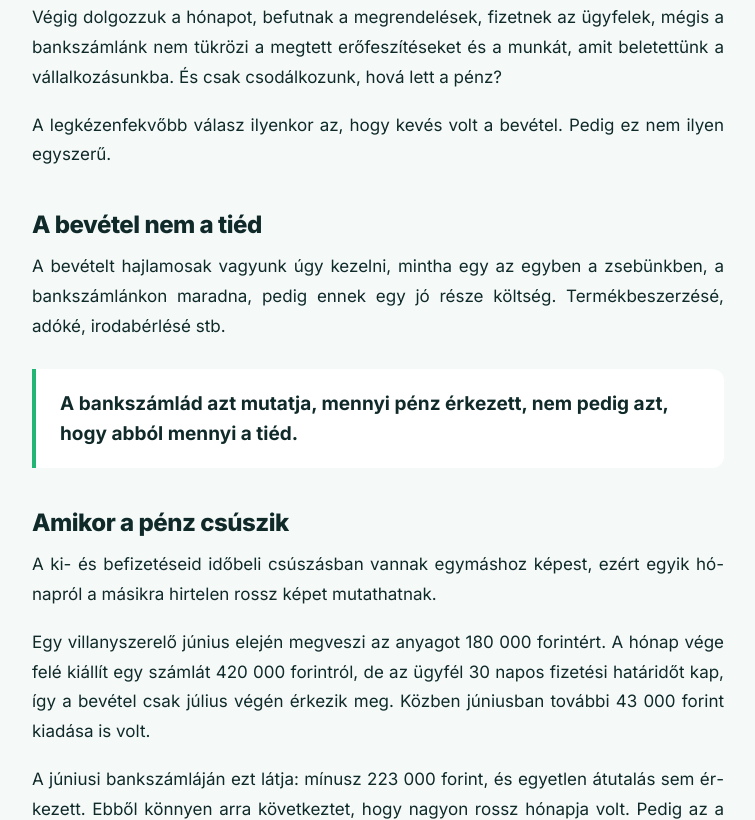
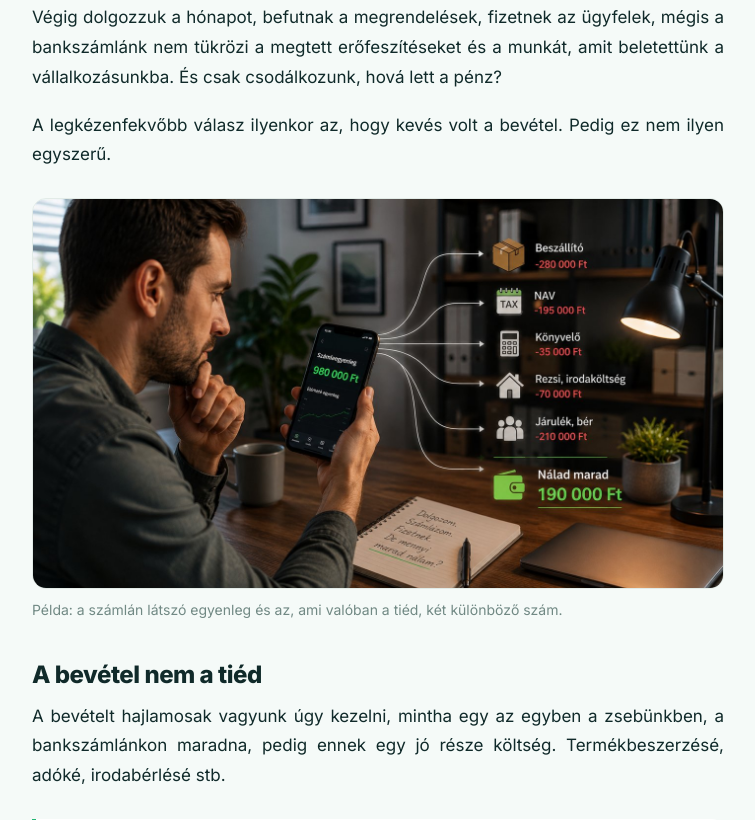
Before and after one commit to horevelin-crypto/moneta-website, a website: page tudastar/miert-fogy-el-a-penzem/index.html in a window 1280 px wide. Shown: the part 457-1277 px from the top of the page, without its empty margins (262-1017 px from the left). Drawn offline with Linux system fonts and the light colour scheme.

Commit message:
Illusztráció a Tudástár első cikkéhez
A kép azt mutatja meg vizuálisan, ami a cikk gerince: a bankszámlán
980 000 forint látszik, de a beszállító, a NAV, a könyvelő, a rezsi és a
járulékok után 190 000 marad. A számok kijönnek, ellenőrizve.

16:9, mert a Facebook a link előnézetéhez fekvő képet vár - így ugyanaz a
kép szolgál a cikkben és a megosztásnál is.

1,9 MB PNG helyett 150 KB JPEG (1400x788). Ekkora még retina kijelzőn is
éles a 740 pixeles szövegoszlopban, és a Facebook 1200 pixeles minimumát
is teljesíti.

Beállítva: og:image és twitter:image a megosztáshoz, image az Article
strukturált adatban, leíró alt szöveg, előre megadott méret (nem ugrik a
szöveg betöltéskor), késleltetett betöltés.

A képaláírás jelzi, hogy példa - a kép számai szándékosan mások, mint a
cikkben szereplő villanyszerelős és készletes példáké.

Co-Authored-By: Claude Opus 5 <noreply@anthropic.com>

```diff
--- a/tudastar/miert-fogy-el-a-penzem/index.html
+++ b/tudastar/miert-fogy-el-a-penzem/index.html
@@ -16,8 +16,13 @@
   <meta property="og:url" content="https://moneta-system.hu/tudastar/miert-fogy-el-a-penzem/">
   <meta property="og:title" content="Miért fogy el a pénzem vállalkozóként, ha egész hónapban dolgoztam?">
   <meta property="og:description" content="Öt gyakori oka van annak, hogy a befolyt pénz nem marad meg - és egyik sem az, hogy kevés volt a bevétel.">
-  <meta property="og:image" content="https://moneta-system.hu/og-image.png">
+  <!-- Sajat megosztasi kep: 16:9, ezt mutatja a Facebook a link elonezeteben. -->
+  <meta property="og:image" content="https://moneta-system.hu/tudastar/miert-fogy-el-a-penzem/penz-hova-tunik.jpg">
+  <meta property="og:image:width" content="1400">
+  <meta property="og:image:height" content="788">
+  <meta property="og:image:alt" content="Vállalkozó a telefonján a számlaegyenleget nézi, amiből a költségek levonása után jóval kevesebb marad.">
   <meta name="twitter:card" content="summary_large_image">
+  <meta name="twitter:image" content="https://moneta-system.hu/tudastar/miert-fogy-el-a-penzem/penz-hova-tunik.jpg">
 
   <script type="application/ld+json">
   {
@@ -26,6 +31,7 @@
     "headline": "Miért fogy el a pénzem vállalkozóként, ha egész hónapban dolgoztam?",
     "description": "Öt gyakori oka van annak, hogy a befolyt pénz nem marad meg a vállalkozásban - és egyik sem az, hogy kevés volt a bevétel.",
     "inLanguage": "hu",
+    "image": "https://moneta-system.hu/tudastar/miert-fogy-el-a-penzem/penz-hova-tunik.jpg",
     "datePublished": "2026-08-03",
     "dateModified": "2026-08-03",
     "mainEntityOfPage": "https://moneta-system.hu/tudastar/miert-fogy-el-a-penzem/",
@@ -65,6 +71,13 @@
     hová lett a pénz?</p>
 
     <p>A legkézenfekvőbb válasz ilyenkor az, hogy kevés volt a bevétel. Pedig ez nem ilyen egyszerű.</p>
+
+    <figure class="cikk-kep">
+      <img src="/tudastar/miert-fogy-el-a-penzem/penz-hova-tunik.jpg" width="1400" height="788"
+           alt="Vállalkozó a telefonján 980 000 forintos számlaegyenleget néz, amiből a beszállító, a NAV, a könyvelő, a rezsi és a járulékok levonása után 190 000 forint marad."
+           loading="lazy" decoding="async">
+      <figcaption>Példa: a számlán látszó egyenleg és az, ami valóban a tiéd, két különböző szám.</figcaption>
+    </figure>
 
     <h2>A bevétel nem a tiéd</h2>
     <p>A bevételt hajlamosak vagyunk úgy kezelni, mintha egy az egyben a zsebünkben, a bankszámlánkon
--- a/tudastar/tudastar.css
+++ b/tudastar/tudastar.css
@@ -38,6 +38,12 @@ article p{font-size:17px;margin:0 0 18px;text-align:justify;-webkit-hyphens:auto
 article strong{font-weight:700}
 
 /* Kiemelt mondat - a cikk gerince. Cikkenkent legfeljebb egy. */
+/* Cikkbeli kep. A width/height attributum a HTML-ben is ott van, hogy a
+   bongeszo betoltes elott lefoglalja a helyet es ne ugorjon a szoveg. */
+.cikk-kep{margin:28px 0;padding:0}
+.cikk-kep img{display:block;width:100%;height:auto;border-radius:14px;border:1px solid var(--vonal)}
+.cikk-kep figcaption{color:var(--halvany);font-size:14px;line-height:1.5;margin-top:10px;text-align:left}
+
 /* A kiemelt mondat NEM sorkizart: rovid szoveg ket sorra torve csunyan
    szetfeszulne. Balra zart marad. */
 .kiemelt{border-left:4px solid var(--zold);background:#fff;border-radius:0 12px 12px 0;
```
Also changed, not shown: tudastar/miert-fogy-el-a-penzem/penz-hova-tunik.jpg (added).
